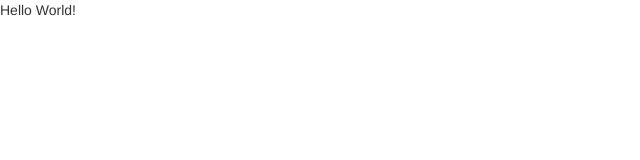
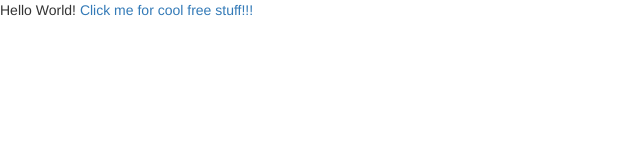
Before and after one commit to McGeehan/HacktoberfestUTFPR, a plain HTML site: page index.html in a window 1280 px wide. Shown: the whole page, without its empty margins (0-640 px from the left). Drawn offline with nearby package versions, Linux system fonts and the light colour scheme.

Commit message:
Update index.html

```diff
--- a/index.html
+++ b/index.html
@@ -18,6 +18,8 @@
 
 <body>
     Hello World!
+
+    <a href="https://www.youtube.com/watch?v=dQw4w9WgXcQ">Click me for cool free stuff!!!</a>
 </body>
 
 </html>
```
